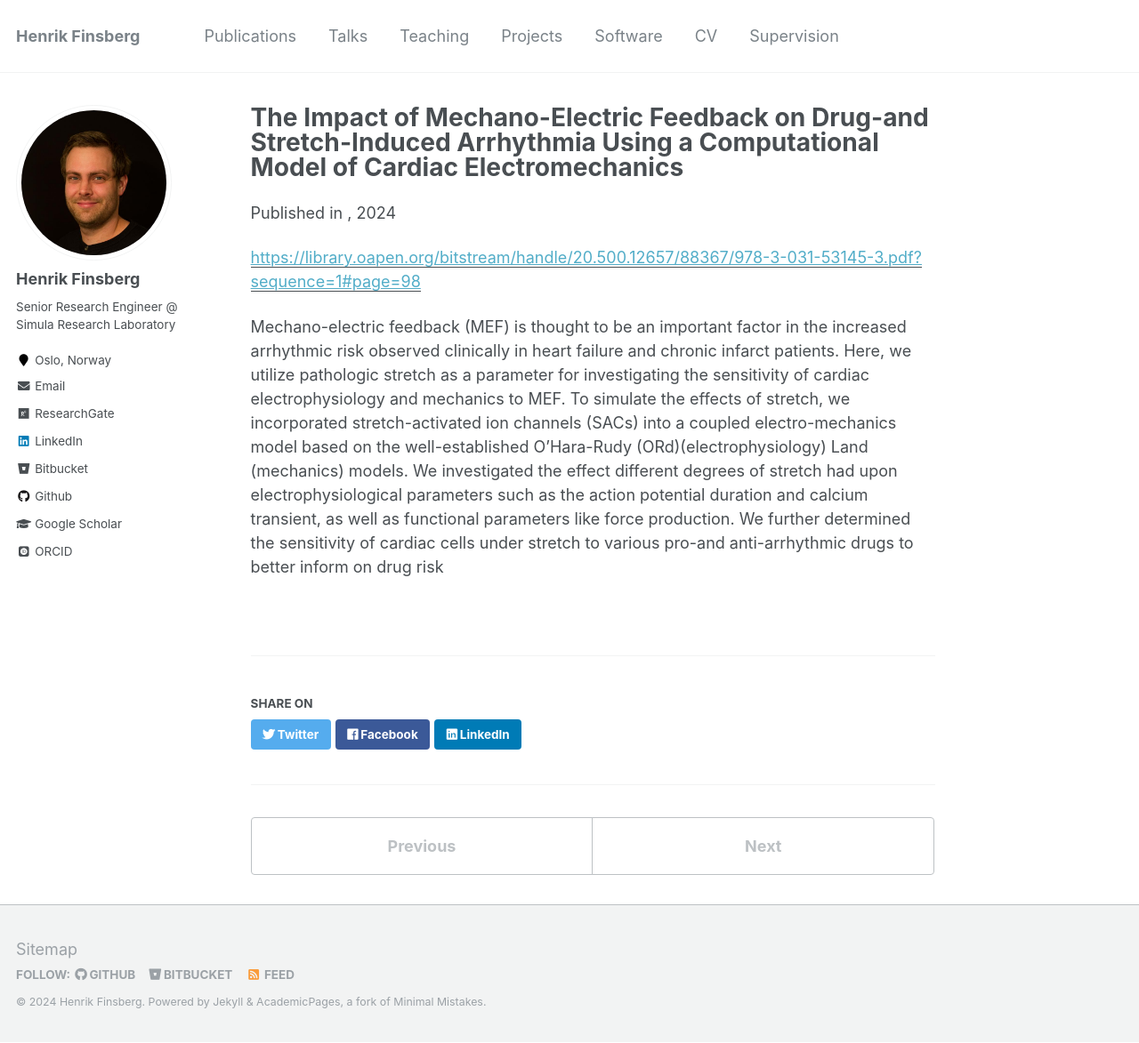
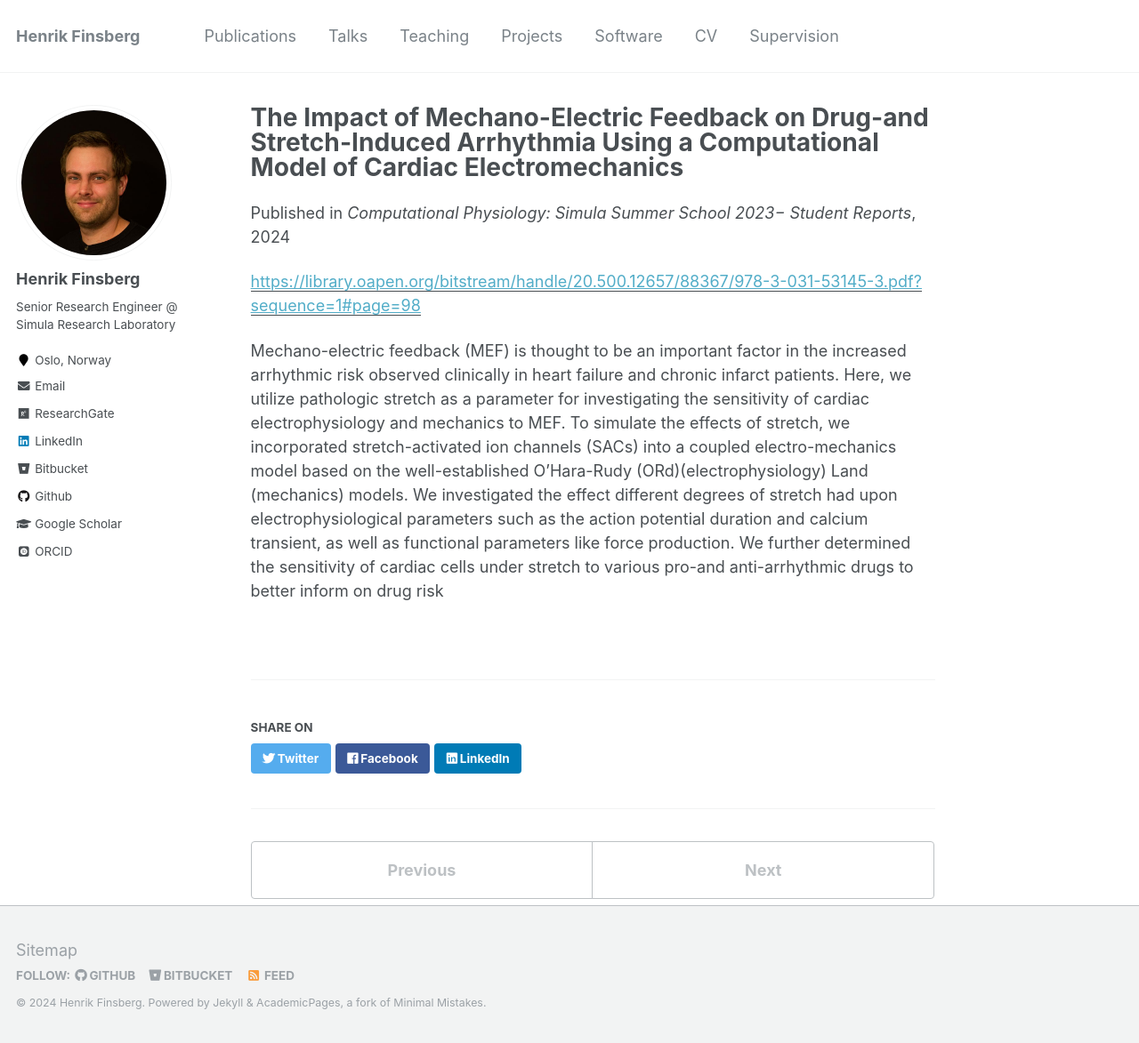
Before and after one commit to finsberg/finsberg.github.io, a Jekyll site: the page built from _publications/2024-3-1-the-impact-of-mechano.md, in a window 1280 px wide and 1173 px high. Shown: the whole window at 89% size. Built offline with Jekyll 4.4.1, drawn with Linux system fonts in a browser that asks for light colours; some web fonts are replaced.

Commit message:
Update _publications/2024-3-1-the-impact-of-mechano.md

```diff
--- a/_publications/2024-3-1-the-impact-of-mechano.md
+++ b/_publications/2024-3-1-the-impact-of-mechano.md
@@ -4,7 +4,7 @@ collection: publications
 permalink: /publication/the-impact-of-mechano
 excerpt: 'Mechano-electric feedback (MEF) is thought to be an important factor in the increased arrhythmic risk observed clinically in heart failure and chronic infarct patients'
 date: 2024-3-1
-venue: ''
+venue: 'Computational Physiology: Simula Summer School 2023− Student Reports'
 paperurl: 'https://library.oapen.org/bitstream/handle/20.500.12657/88367/978-3-031-53145-3.pdf?sequence=1#page=98'
 authors:': 'Anthony Asencio, Melania Buonocunto, Matthew W Ellis, Karl Munthe, Kyle T Stark, Joakim Sundnes, Henrik Finsberg, Hermenegild J Arevalo'
 ---
```
